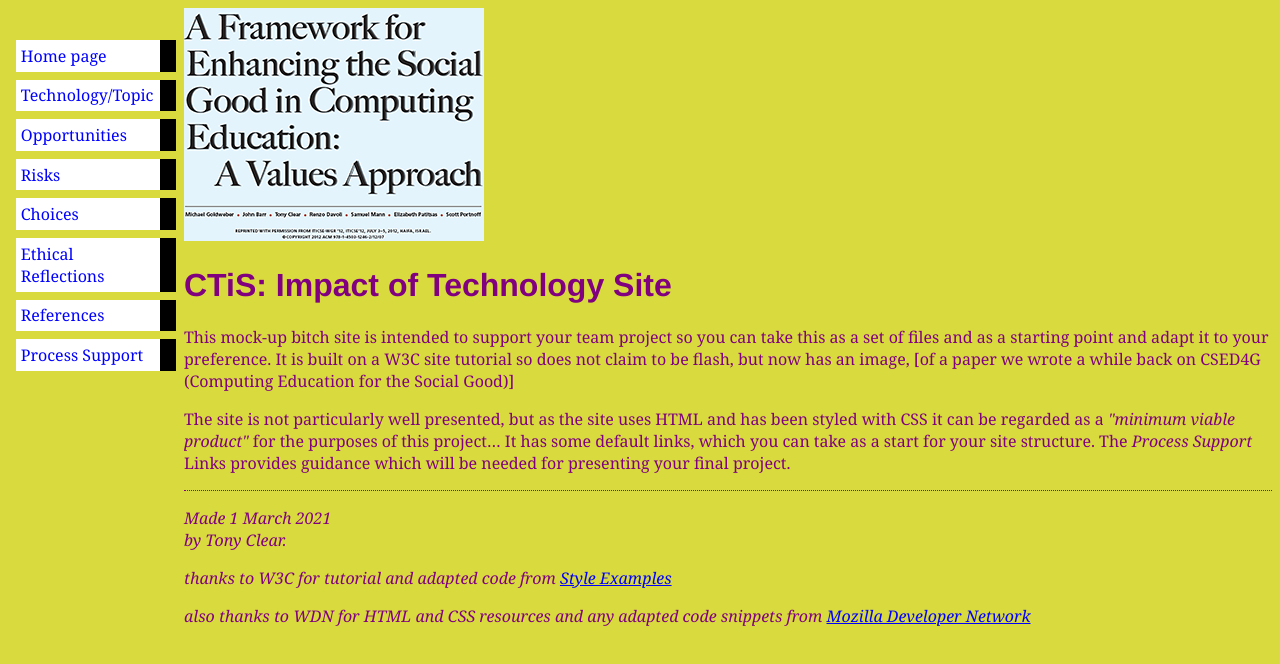
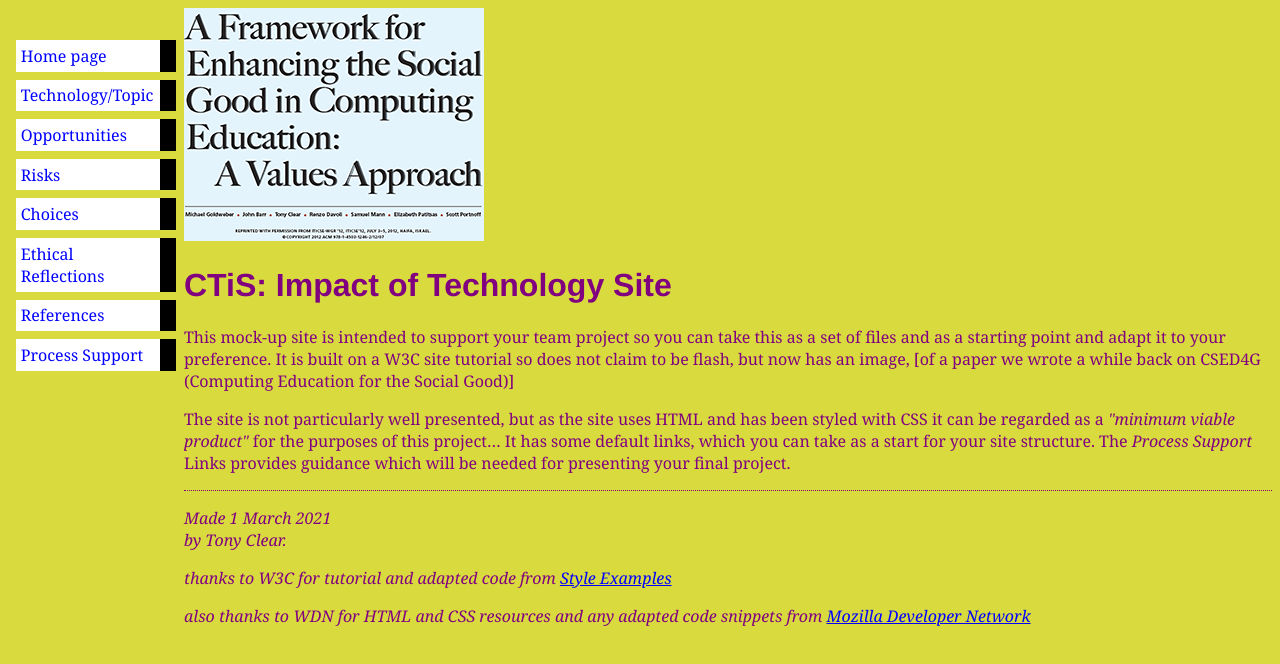
Before and after one commit to 1ym11n/1ym11n.github.io, a plain HTML site: page index.html in a window 1280 px wide. Drawn offline with Linux system fonts and the light colour scheme.

Commit message:
Original

```diff
--- a/index.html
+++ b/index.html
@@ -23,7 +23,7 @@
 <h1>CTiS: Impact of Technology Site</h1>
 
 
-</ul><p>This mock-up bitch site is intended to support your team project so you can take this as a set of files and as a starting point and adapt it to your preference.
+</ul><p>This mock-up site is intended to support your team project so you can take this as a set of files and as a starting point and adapt it to your preference.
 It is built on a W3C site tutorial so does not claim to be flash, but now has an image, [of a paper we wrote a while back on CSED4G (Computing Education for the Social Good)]</p>
 <p>The site is not particularly well presented, but as the site uses HTML and has been styled with CSS it can be regarded as a <em>"minimum viable product"</em> for the purposes of this project&hellip;
 It has some default links, which you can take as a start for your site structure.  The <em>Process Support </em>Links provides guidance which will be needed for presenting your final project. </p>
```
